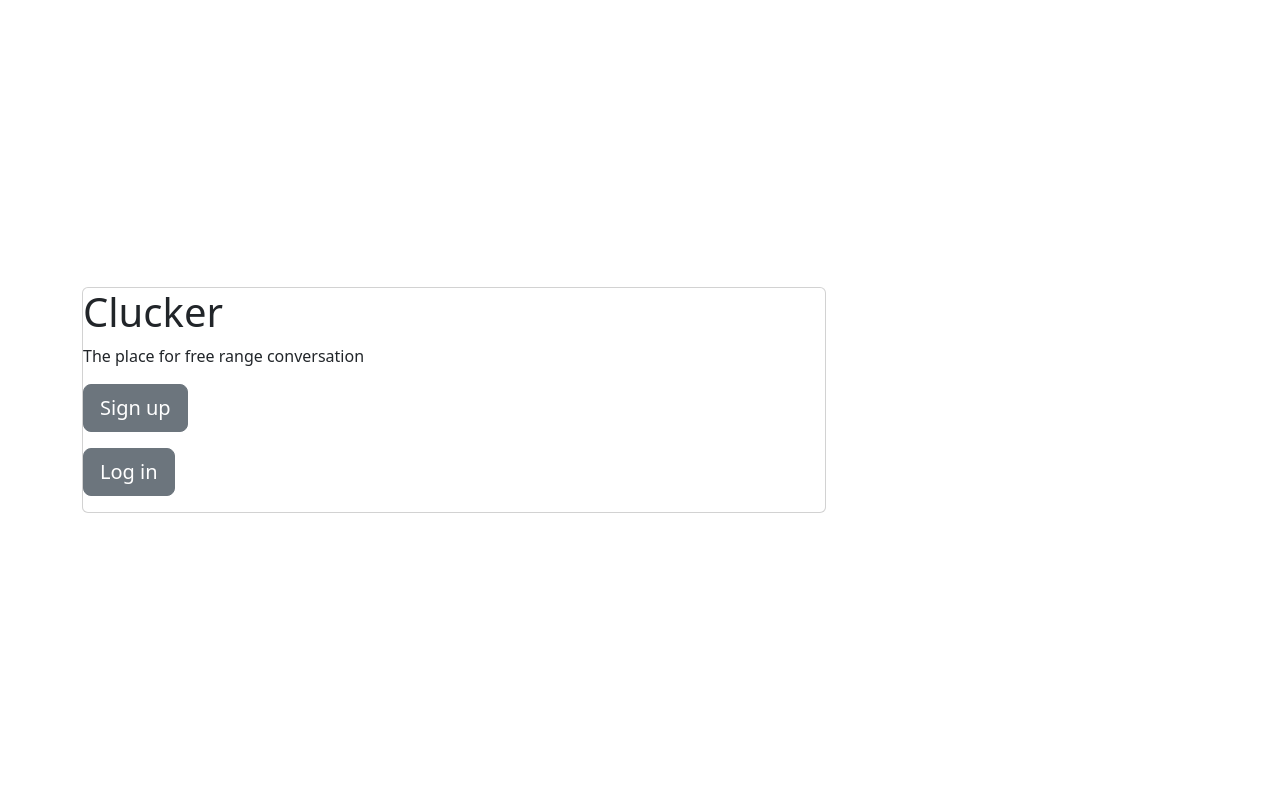
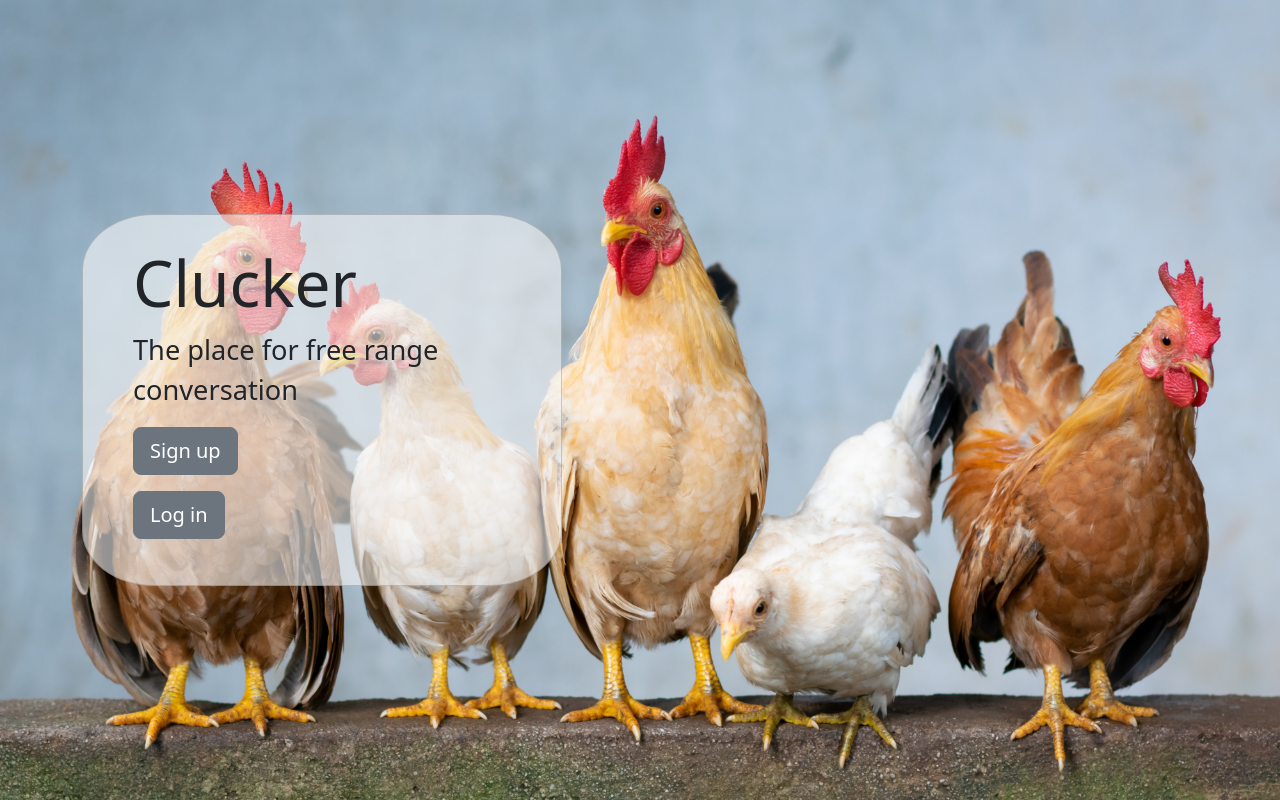
Before and after one commit to Nithursan27/clucker, a Django app: page / in a window 1280 px wide. Run offline with Django 4.2, Linux system fonts and the light colour scheme.

Commit message:
Add static resources and polish front page

```diff
--- a/clucker/settings.py
+++ b/clucker/settings.py
@@ -9,7 +9,7 @@ https://docs.djangoproject.com/en/4.2/topics/settings/
 For the full list of settings and their values, see
 https://docs.djangoproject.com/en/4.2/ref/settings/
 """
-
+import os
 from pathlib import Path
 
 # Build paths inside the project like this: BASE_DIR / 'subdir'.
@@ -117,7 +117,9 @@ USE_TZ = True
 # https://docs.djangoproject.com/en/4.2/howto/static-files/
 
 STATIC_URL = 'static/'
-
+STATICFILES_DIRS = [
+    os.path.join(BASE_DIR,"static")
+]
 # Default primary key field type
 # https://docs.djangoproject.com/en/4.2/ref/settings/#default-auto-field
 
--- a/microblogs/templates/home.html
+++ b/microblogs/templates/home.html
@@ -1,3 +1,4 @@
+{% load static %}
 <!doctype html>
 <html lang="en">
   <head>
@@ -7,16 +8,18 @@
 
     <!-- Bootstrap CSS -->
     <link rel="stylesheet" href="https://cdn.jsdelivr.net/npm/bootstrap@5.3.2/dist/css/bootstrap.rtl.min.css" integrity="sha384-nU14brUcp6StFntEOOEBvcJm4huWjB0OcIeQ3fltAfSmuZFrkAif0T+UtNGlKKQv" crossorigin="anonymous">
+    <link href="{% static 'custom.css' %}" rel="stylesheet">
 
     <title>Clucker</title>
   </head>
   <body>
+    <div id="cover-image">
         <div class="container vh-100">
             <div class="row h-100">
                 <div class="col-12 my-auto">
-                <div class="card offset -sm-2 offset-md-4 offset -lg-7">
-                    <h1>Clucker</h1>
-                    <p>The place for free range conversation</p>
+                    <div class="card cover-card offset -sm-2 offset-md-4 offset -lg-7">
+                        <h1 class = "cover-heading">Clucker</h1>
+                        <p class = "cover-text">The place for free range conversation</p>
                         <p><a href='{% url "sign_up" %}' class="btn btn-lg btn-secondary">
                             Sign up
                         </a> </p>
@@ -27,6 +30,7 @@
                 </div>
             </div>
         </div>
+    </div>
     <script src="https://cdn.jsdelivr.net/npm/@popperjs/core@2.11.8/dist/umd/popper.min.js" integrity="sha384-I7E8VVD/ismYTF4hNIPjVp/Zjvgyol6VFvRkX/vR+Vc4jQkC+hVqc2pM8ODewa9r" crossorigin="anonymous"></script>
     <script src="https://cdn.jsdelivr.net/npm/bootstrap@5.3.2/dist/js/bootstrap.min.js" integrity="sha384-BBtl+eGJRgqQAUMxJ7pMwbEyER4l1g+O15P+16Ep7Q9Q+zqX6gSbd85u4mG4QzX+" crossorigin="anonymous"></script>
   </body>
--- /dev/null
+++ b/static/custom.css
@@ -0,0 +1,163 @@
+/*
+ * Alerts
+ */
+
+.alert {
+  border-radius: 0px;
+}
+
+
+/*
+ * Cover page
+ */
+
+.content {
+  padding-top: 10px;
+}
+
+#cover-image {
+  background: url('images/chicken-cover.jpg') no-repeat center center fixed;
+  -webkit-background-size: cover;
+  -moz-background-size: cover;
+  background-size: cover;
+  -o-background-size: cover;
+}
+
+.h-100 {
+  min-height: 100vh;
+  height: 100vh;
+}
+
+.vcenter-item{
+    display: flex;
+    align-items: center;
+}
+
+/*
+ * Cover page
+ */
+h1.cover-heading {
+  font-size: 4rem;
+}
+
+p.cover-text {
+  font-size: 1.7rem;
+}
+
+.cover-card {
+  background-color: rgba(245, 245, 245, 0.6);
+  max-width: 30rem;
+  padding-top: 30px;
+  padding-left: 50px;
+  padding-right: 50px;
+  padding-bottom: 30px;
+  border-radius: 15%;
+}
+.cover-card-block {
+  opacity: 1
+}
+
+
+/*
+ * forms
+ */
+.nolabel label {
+  display: none;
+}
+
+ul.errorlist {
+  list-style-type: none;
+  padding: 0;
+  margin: 0;
+}
+
+/*
+ * Typefaces
+ */
+
+.low-key {
+  color: #777777;
+  font-weight: 300;
+}
+
+.list-title {
+  margin-top: 10px;
+  margin-bottom: 20px;
+}
+
+/*
+ * Profile
+ */
+.profile-image {
+  width: 120px;
+  clear:both;
+  float:left;
+}
+
+.profile-text {
+  overflow:hidden;
+  padding-left:20px
+}
+
+h3.profile-title {
+  margin-bottom: 0px;
+}
+
+.profile-username {
+  color: #777777;
+  font-weight: 300;
+  font-style: italic;
+}
+
+.profile-bio {
+  font-size: 1.1rem;
+}
+
+.profile-statistics {
+  color: #777777;
+  font-weight: 300;
+  display: block;
+}
+
+.profile-statistics-item {
+  display: block;
+  padding-right: 50px;
+}
+
+/*
+ * Post
+ */
+.post-author {
+  margin-bottom: 0px;
+
+}
+
+.post-author-fullname {
+  font-weight: bold;
+}
+
+.post-author-user-details {
+  margin-left: 10px;
+  color: #777777;
+}
+
+/*
+ * Hyperlinks
+ */
+.content a {
+  text-decoration: none;
+  color: #0d6efd;
+}
+.content a:hover {
+  text-decoration: underline;
+  color: #0d6efd;
+}
+
+.post-author a {
+  text-decoration: none;
+  color: black;
+}
+.post-author a:hover {
+  text-decoration: underline;
+  color: black;
+}
```
Also changed, not shown: static/chicken_font.css (added, +36 -0 lines), static/fonts/chicken.ttf (added), static/fonts/chicken.woff (added), static/images/chicken-cover.jpg (added), 2 other files. Lines whose indentation alone changed are shown as unchanged.
